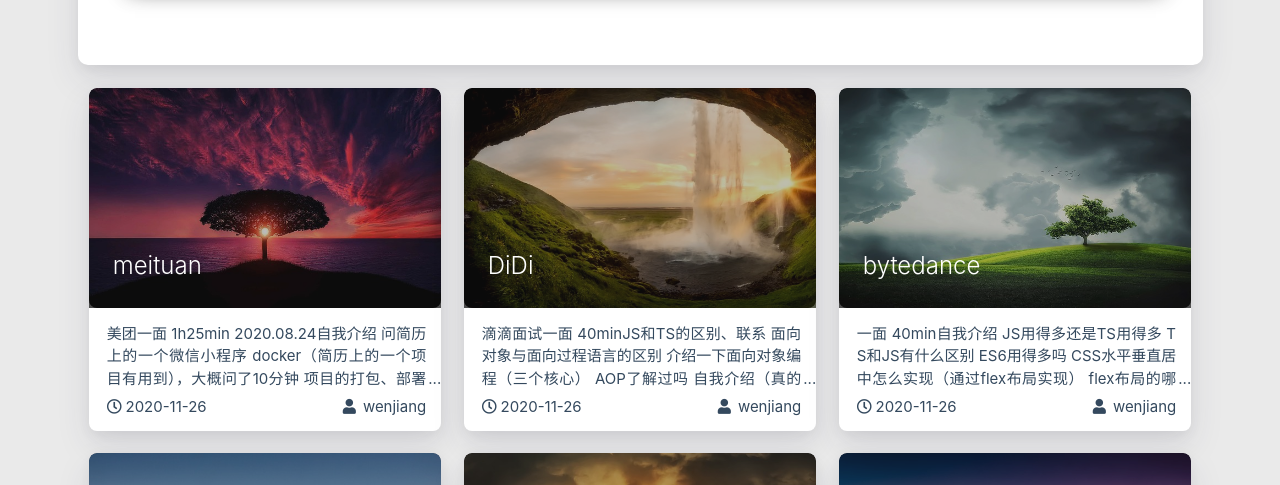
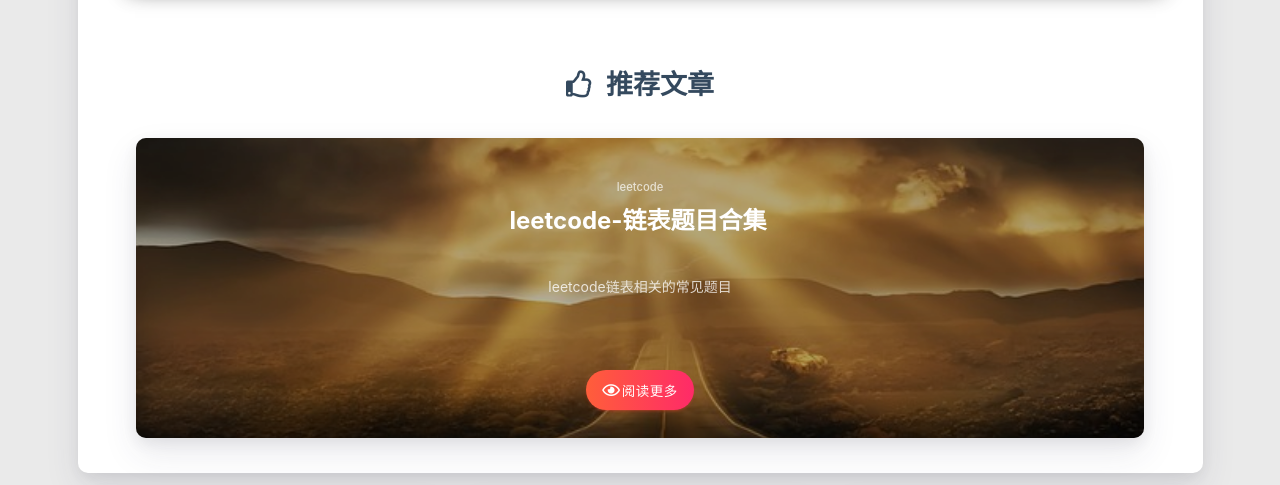
Before and after one commit to WenJiang99/WenJiang99.github.io, a plain HTML site: page index.html in a window 1280 px wide. Shown: the part 1417-1902 px from the top of the page. Drawn offline with nearby package versions, Linux system fonts and the light colour scheme; some packages are replaced by stand-ins of ours; a script that the page names is missing.

Commit message:
Site updated: 2020-11-27 00:25:04

```diff
--- a/index.html
+++ b/index.html
@@ -567,6 +567,39 @@
 
 
 
+
+
+<div class="title"><i class="far fa-thumbs-up"></i>&nbsp;&nbsp;推荐文章</div>
+
+<div class="row">
+
+
+
+    <div class="col s12" >
+        <div class="post-card" style="background-image: url('/medias/featureimages/22.jpg')">
+            <div class="post-body">
+                <div class="post-categories">
+
+
+                            <a href="/categories/leetcode/" class="category">leetcode</a>
+
+
+                </div>
+                <a href="/leetcode-linkedlist/">
+                    <h3 class="post-title">leetcode-链表题目合集</h3>
+                </a>
+                <p class="post-description">leetcode链表相关的常见题目</p>
+                <a href="/leetcode-linkedlist/" class="read-more btn waves-effect waves-light" style="background: linear-gradient(to right, #FF5E3A 0%, #FF2A68 100%)" target="_blank">
+                    <i class="icon far fa-eye fa-fw"></i>阅读更多
+                </a>
+            </div>
+        </div>
+    </div>
+
+
+</div>
+
+
                     </div>
 
                 </div>
```
